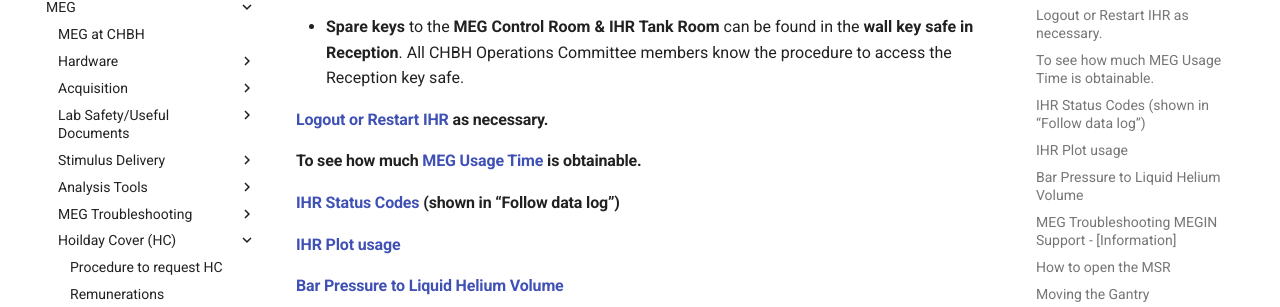
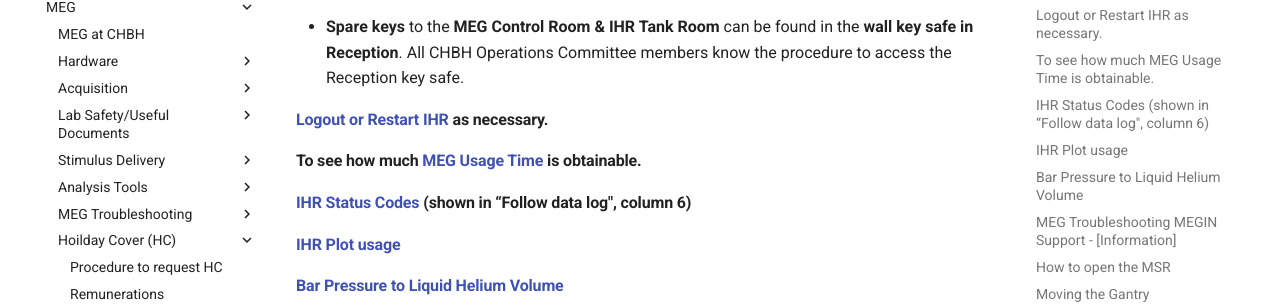
Before and after one commit to chbh-opensource/chbh-on-bear, an MkDocs documentation site: the page built from docs/meg/troubleshooting/ihr_key_user.md, in a window 1280 px wide and 900 px high, scrolled down 733 px. Shown: the part 147-454 px from the top of the window. Built offline with MkDocs 1.6.1 and Material for MkDocs 9.7.7, drawn with Linux system fonts in a browser that asks for light colours; comment, search, counter and statistics services are not loaded.

Commit message:
Still working on MEG HC repos

```diff
--- a/docs/meg/troubleshooting/ihr_key_user.md
+++ b/docs/meg/troubleshooting/ihr_key_user.md
@@ -23,7 +23,7 @@
 #### [Logout or Restart IHR](../../meg/troubleshooting/logout_restart_ihr.md) as necessary.
 
 #### To see how much [MEG Usage Time](../../meg/troubleshooting/usage_time.md) is obtainable.
-#### [IHR Status Codes](../../meg/troubleshooting/ihr_status_codes.md) (shown in “Follow data log”)
+#### [IHR Status Codes](../../meg/troubleshooting/ihr_status_codes.md) (shown in “Follow data log", column 6)
 #### [IHR Plot usage](../../meg/troubleshooting/ihr_plot_usage.md)
 #### [Bar Pressure to Liquid Helium Volume](../../meg/troubleshooting/bar_pressure.md)
 
```
